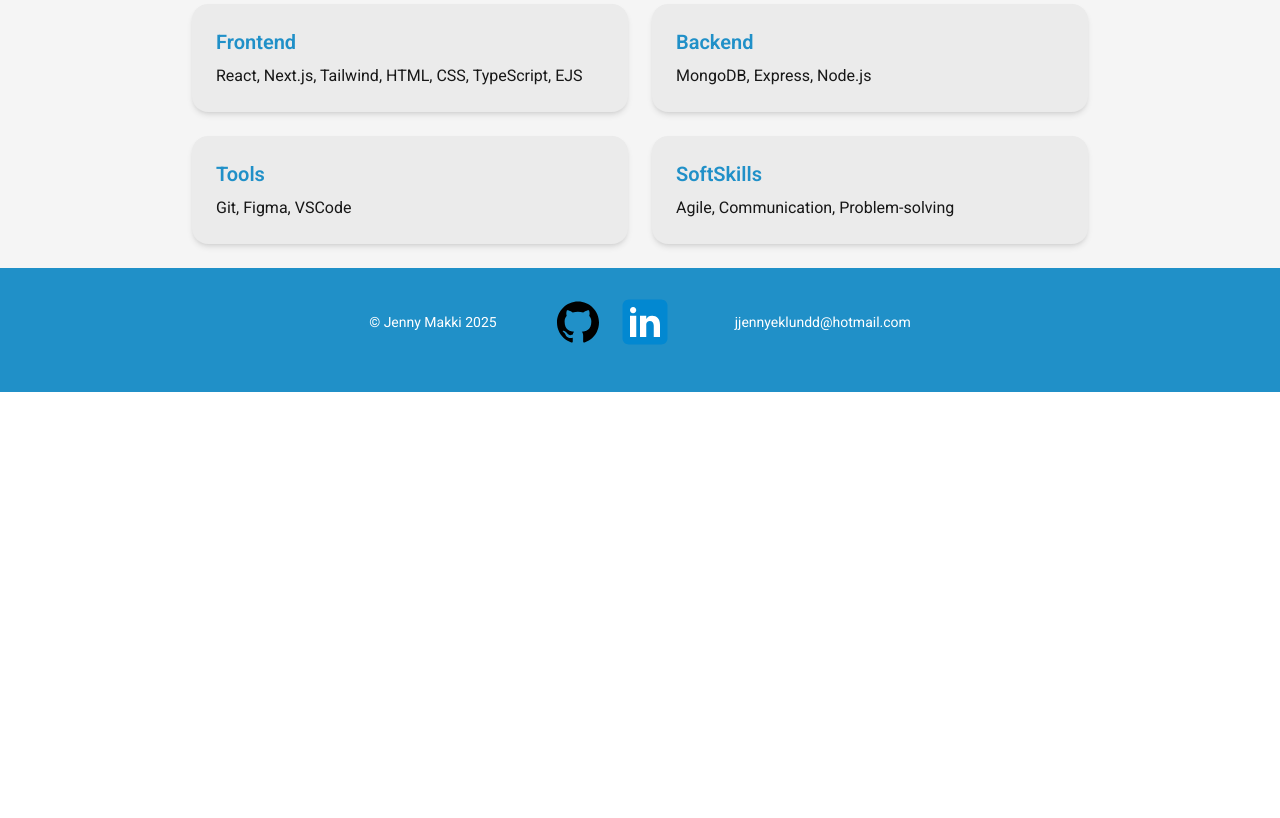
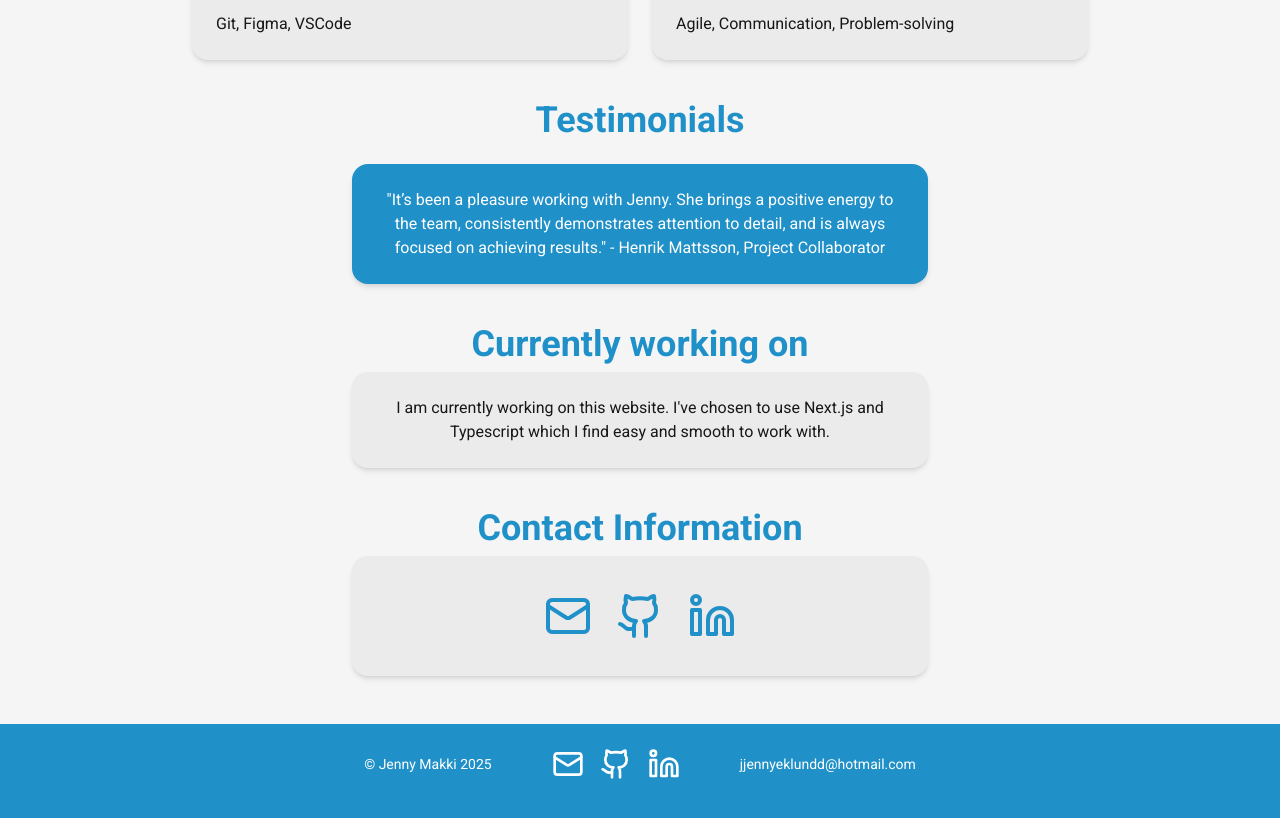
Before and after one commit to jennymakki/jennys-presentation, a Next.js app: page / in a window 1280 px wide. Shown: the part 2464-3282 px from the top of the page. Before the commit the page ends 2856 px from the top, so only its background shows below. Built offline with nearby package versions, Linux system fonts and the light colour scheme.

Commit message:
updated contact info and installed lucide icons. Updated footer as well

```diff
--- a/src/app/page.tsx
+++ b/src/app/page.tsx
@@ -5,7 +5,7 @@ import Introduction from "@/components/introduction";
 import { projects } from "../data/projects";
 import { ProjectCard } from "@/components/ProjectCard";
 import Skills from "@/components/Skills";
-import { skills } from "@/data/skills";
+import { Mail, Github, Linkedin } from "lucide-react";
 
 export default function Home() {
   const limitedProjects = projects.slice(0, 6);
@@ -36,21 +36,66 @@ export default function Home() {
             See All Projects
           </button>
         </div>
+        <div className="flex flex-col items-center mt-10 px-4">
+          <h5 className="text-[#2090C8] font-roboto font-bold text-3xl md:text-4xl text-center mb-6">
+            Skills and Technologies
+          </h5>
+          <Skills />
+        </div>
+        <div className="flex flex-col items-center mt-10 px-4">
+          <h6 className="text-[#2090C8] font-roboto font-bold text-3xl md:text-4xl text-center mb-6">
+            Testimonials
+          </h6>
+          <div className="max-w-xl bg-[#2090C8] rounded-2xl shadow-md p-6 mx-auto">
+            <p className="text-center text-white text-md">
+              "It’s been a pleasure working with Jenny. She brings a positive
+              energy to the team, consistently demonstrates attention to detail,
+              and is always focused on achieving results." - Henrik Mattsson,
+              Project Collaborator
+            </p>
+          </div>
+        </div>
         <div className="items-center mt-10">
           <h4 className="text-[#2090C8] font-roboto font-bold text-3xl md:text-4xl text-center mb-2">
-            Currently working on</h4>
-            <div className="max-w-xl bg-[#EBEBEB] rounded-2xl shadow-md p-6 mx-auto">
-            <p className="text-center text-md">I am currently working on this website. I've chosen to use Next.js and Typescript which I find easy and smooth to work with.</p>
+            Currently working on
+          </h4>
+          <div className="max-w-xl bg-[#EBEBEB] rounded-2xl shadow-md p-6 mx-auto">
+            <p className="text-center text-md">
+              I am currently working on this website. I've chosen to use Next.js
+              and Typescript which I find easy and smooth to work with.
+            </p>
+          </div>
+        </div>
+        <div className="items-center mt-10">
+          <h6 className="text-[#2090C8] font-roboto font-bold text-3xl md:text-4xl text-center mb-2">
+            Contact Information
+          </h6>
+          <div className="max-w-xl bg-[#EBEBEB] rounded-2xl shadow-md p-6 mx-auto">
+            <div className="flex justify-center gap-6 pt-3 pb-3">
+              <a href="mailto:jjennyeklundd@hotmail.com" aria-label="Email">
+                <Mail className="text-[#2090C8] hover:text-[#FF6F61] w-12 h-12" />
+              </a>
+              <a
+                href="https://github.com/jennymakki"
+                target="_blank"
+                rel="noopener noreferrer"
+                aria-label="GitHub"
+              >
+                <Github className="text-[#2090C8] hover:text-[#FF6F61] w-12 h-12" />
+              </a>
+              <a
+                href="https://www.linkedin.com/in/jenny-makki-197614210/"
+                target="_blank"
+                rel="noopener noreferrer"
+                aria-label="LinkedIn"
+              >
+                <Linkedin className="text-[#2090C8] hover:text-[#FF6F61] w-12 h-12" />
+              </a>
             </div>
-        </div>
-        <div className="flex flex-col items-center mt-10 px-4">
-          <h3 className="text-[#2090C8] font-roboto font-bold text-3xl md:text-4xl text-center mb-6">
-            Skills and Technologies
-          </h3>
-          <Skills />
+          </div>
         </div>
       </section>
-      <footer className="row-start-4 bg-[#2090C8] w-full">
+      <footer className="row-start-4 mt-6 bg-[#2090C8] w-full">
         <Footer />
       </footer>
     </div>
--- a/src/app/projects/page.tsx
+++ b/src/app/projects/page.tsx
@@ -7,7 +7,7 @@ export default function Projects(){
     return (
         <div className="grid grid-rows-[auto_1fr_auto] min-h-screen bg-[#f5f5f5] font-roboto">
         <Header />
-        <h2 className="text-[#2090C8] font-roboto font-bold text-3xl md:text-4xl text-center mt-5">All Projects</h2>
+        <h2 className="text-[#2090C8] font-roboto font-bold text-3xl md:text-4xl text-center mt-10 mb-6">All Projects</h2>
         <div className="row-start-3 grid grid-cols-1 md:grid-cols-2 gap-6 p-6 max-w-6xl mx-auto w-full">
         {projects.map((project) => (
           <ProjectCard key={project.title} project={project}/>
--- a/src/components/footer.tsx
+++ b/src/components/footer.tsx
@@ -1,4 +1,6 @@
-import Image from "next/image";
+"use client";
+
+import { Mail, Github, Linkedin } from "lucide-react";
 
 export default function Footer() {
   return (
@@ -8,33 +10,24 @@ export default function Footer() {
       </div>
 
       <div className="flex gap-4 items-center">
+      <a href="mailto:jjennyeklundd@hotmail.com" aria-label="Email">
+            <Mail className="w-8 h-8 text-white hover:text-[#FF6F61]" />
+          </a>
           <a
             href="https://github.com/jennymakki"
             target="_blank"
             rel="noopener noreferrer"
-          className="flex items-center gap-1 hover:underline"
+            aria-label="GitHub"
           >
-          <Image
-            src="/github.svg"
-            alt="GitHub icon"
-            width={42}
-            height={42}
-            aria-hidden
-          />
+            <Github className="w-8 h-8 text-white hover:text-[#FF6F61]" />
           </a>
           <a
             href="https://www.linkedin.com/in/jenny-makki-197614210/"
             target="_blank"
             rel="noopener noreferrer"
-          className="flex items-center gap-1 hover:underline"
+            aria-label="LinkedIn"
           >
-          <Image
-            src="/linkedin.svg"
-            alt="LinkedIn icon"
-            width={60}
-            height={60}
-            aria-hidden
-          />
+            <Linkedin className="w-8 h-8 text-white hover:text-[#FF6F61]" />
           </a>
       </div>
 
```
Also changed, not shown: package.json (+7 -6 lines), 1 other file (tests, documents, lock files or other folders). Lines whose indentation alone changed are shown as unchanged.
